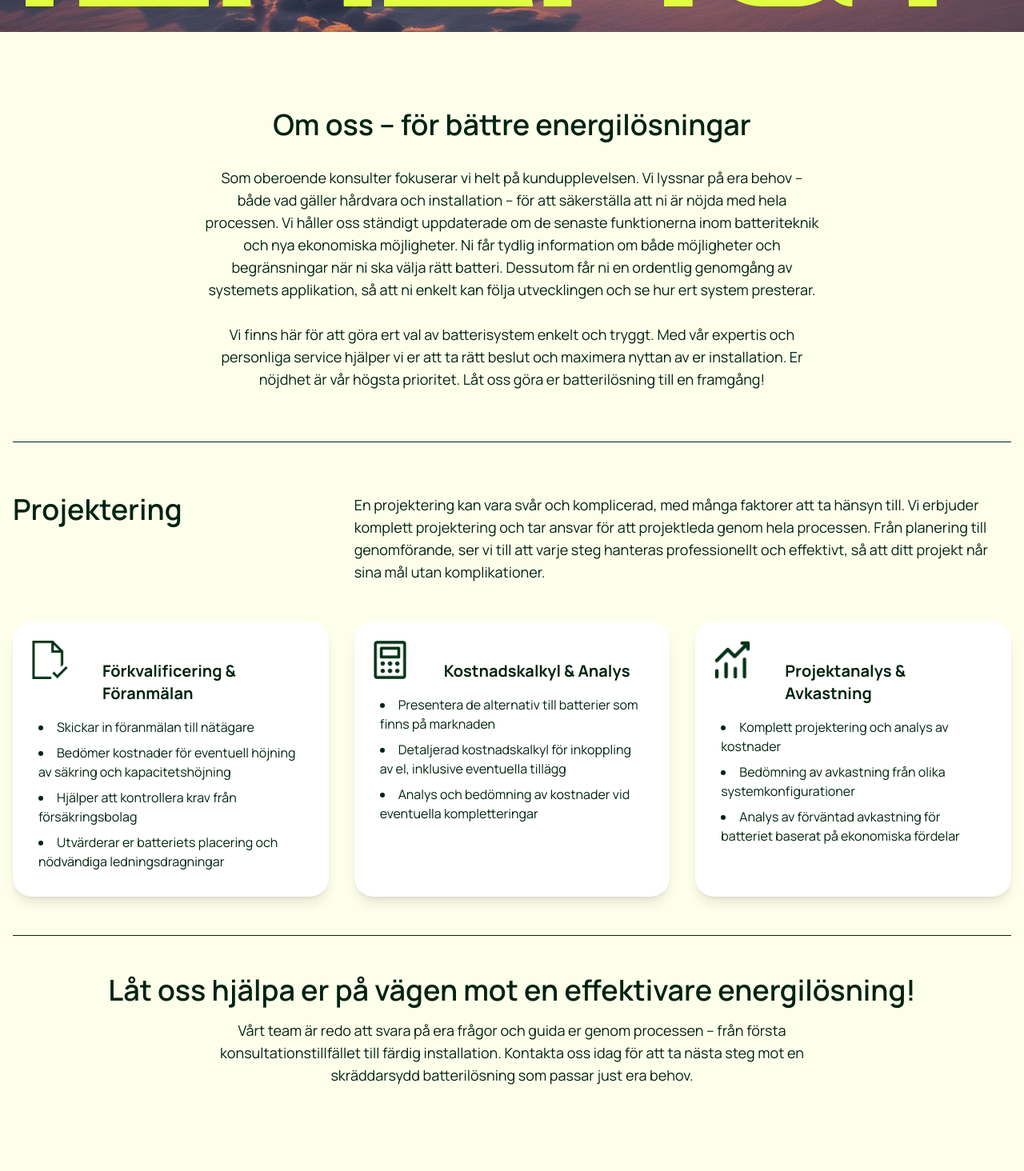
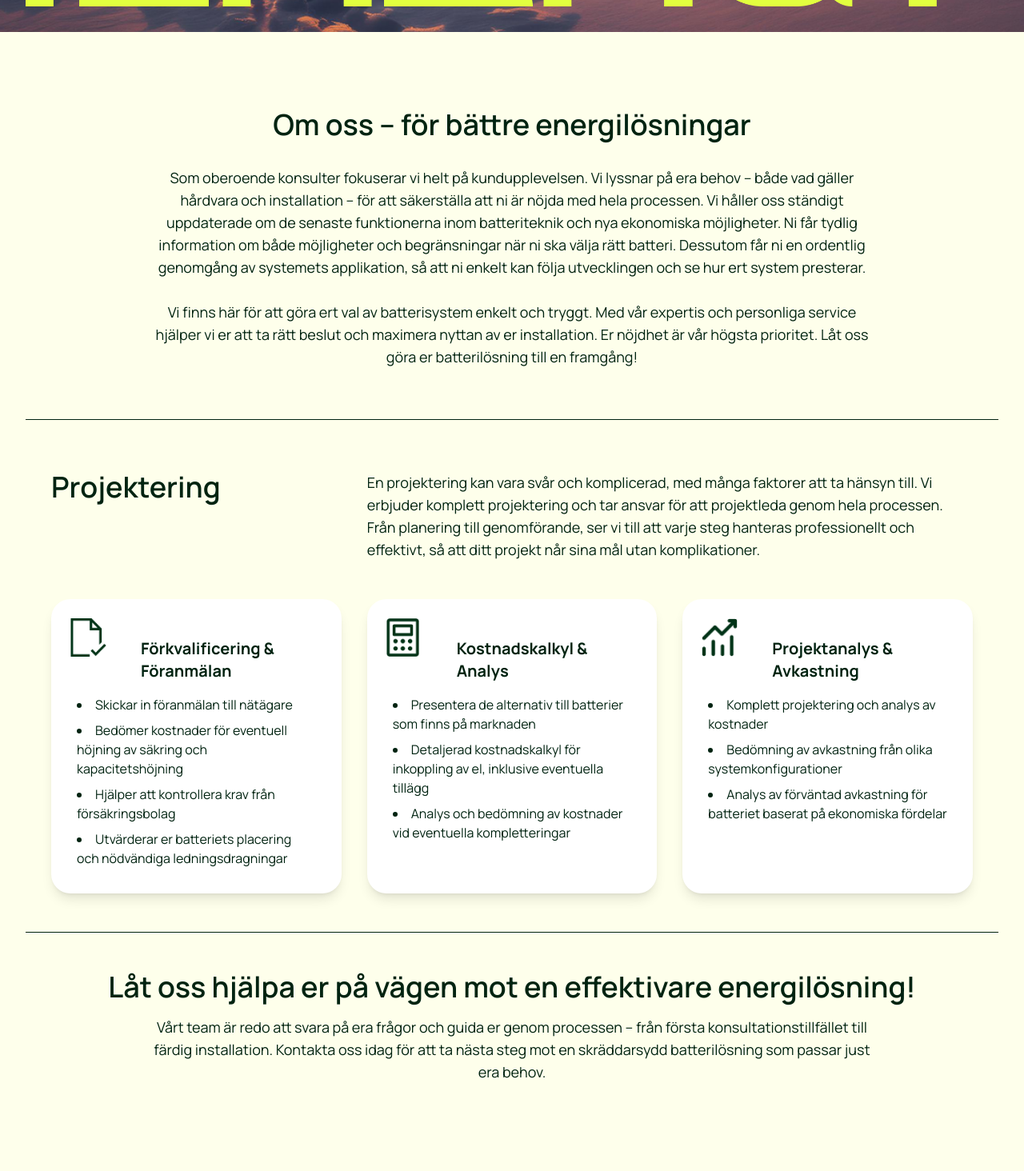
Before and after one commit to racl-fwg/fairweather-energy-app, a Next.js app: page /about in a window 1280 px wide. Shown: the part 760-2224 px from the top of the page at 80% size. Built offline with nearby package versions, Linux system fonts and the light colour scheme.

Commit message:
Added ContainerWrapper for AboutPage

```diff
--- a/app/about/AboutPage.tsx
+++ b/app/about/AboutPage.tsx
@@ -2,23 +2,24 @@
 import React from 'react';
 import { motion } from 'framer-motion';
 import ThreeCardsLayout from '@/components/ThreeCardsLayout/ThreeCardsLayout';
-import { headerTextFadeIn, defaultTextFadeIn } from '@/components/utils/animations';
+import { textFadeIn } from '@/components/utils/animations';
+import ContainerWrapper from '@/components/Wrapper/ContainerWrapper';
 
 export default function AboutPage() {
   return (
     <section id="about" className="py-12 bg-lightNeon">
-      <div className="container mx-auto px-4">
+        <ContainerWrapper>
         {/* Introduction Section */}
-        <div className="mb-16 mt-12 text-center max-w-3xl mx-auto">
+        <div className="mb-16 mt-12 text-center max-w-4xl mx-auto">
           <motion.div
             className="text-left md:text-center text-4xl font-semibold text-darkNature mb-8"
-            {...headerTextFadeIn}
+            {...textFadeIn}
           >
             Om oss – för bättre energilösningar
           </motion.div>
           <motion.div
             className="text-left md:text-center text-base sm:text-lg text-darkNature leading-7 mb-8"
-            {...defaultTextFadeIn}
+            {...textFadeIn}
           >
             Som oberoende konsulter fokuserar vi helt på kundupplevelsen. Vi lyssnar på era behov – både vad gäller hårdvara och installation – för att säkerställa att ni är nöjda med hela processen. Vi håller oss ständigt uppdaterade om de senaste funktionerna inom batteriteknik och nya ekonomiska möjligheter. Ni får tydlig information om både möjligheter och begränsningar när ni ska välja rätt batteri. Dessutom får ni en ordentlig genomgång av systemets applikation, så att ni enkelt kan följa utvecklingen och se hur ert system presterar.
           <br /> <br />
@@ -27,7 +28,7 @@ export default function AboutPage() {
         </div>
 
         {/* Horizontal Line */}
-        <motion.hr className="border-t-1 border-darkNature mb-16" {...defaultTextFadeIn} />
+        <hr className="border-t-1 border-darkNature mb-16" />
 
         {/* Use the New ThreeCardsLayout Component */}
         <ThreeCardsLayout
@@ -66,24 +67,24 @@ export default function AboutPage() {
         />
 
         {/* Horizontal Line */}
-        <motion.hr className="border-t-1 border-darkNature mb-12" {...defaultTextFadeIn} />
+        <hr className="border-t-1 border-darkNature mb-12" />
 
         {/* Final Call-to-Action Section */}
         <div className="text-center">
           <motion.div
             className="text-3xl xl:text-4xl font-semibold text-darkNature mb-4"
-            {...headerTextFadeIn}
+            {...textFadeIn}
           >
             Låt oss hjälpa er på vägen mot en effektivare energilösning!
           </motion.div>
           <motion.div
-            className="text-base sm:text-lg text-darkNature leading-7 max-w-3xl mx-auto"
-            {...defaultTextFadeIn}
+            className="text-base sm:text-lg text-darkNature leading-7 max-w-4xl mx-auto"
+            {...textFadeIn}
           >
             Vårt team är redo att svara på era frågor och guida er genom processen – från första konsultationstillfället till färdig installation. Kontakta oss idag för att ta nästa steg mot en skräddarsydd batterilösning som passar just era behov.
           </motion.div>
         </div>
-      </div>
+      </ContainerWrapper>
     </section>
   );
 }
--- a/app/components/ThreeCardsLayout/ThreeCardsLayout.tsx
+++ b/app/components/ThreeCardsLayout/ThreeCardsLayout.tsx
@@ -1,7 +1,8 @@
 "use client";
 import React from 'react';
 import { motion } from 'framer-motion';
-import { cardAnimation, headerTextFadeIn, defaultTextFadeIn } from '@/components/utils/animations';
+import { textFadeIn } from '@/components/utils/animations';
+import ContainerWrapper from '../Wrapper/ContainerWrapper';
 
 type CardProps = {
   iconSrc: string;
@@ -22,14 +23,15 @@ const ThreeCardsLayout: React.FC<ThreeCardsLayoutProps> = ({
 }) => {
   return (
     <div className="mb-12 text-darkNature">
+      <ContainerWrapper>
       {/* Section Header and Description */}
       <div className="grid grid-cols-1 md:grid-cols-3 gap-8 mb-12 items-start">
         {/* Section Title */}
-        <motion.div className="md:col-span-1" {...headerTextFadeIn}>
+        <motion.div className="md:col-span-1" {...textFadeIn}>
           <h2 className="text-3xl xl:text-4xl font-semibold mb-4">{sectionTitle}</h2>
         </motion.div>
         {/* Section Description */}
-        <motion.div className="text-lg md:col-start-2 md:col-span-2" {...defaultTextFadeIn}>
+        <motion.div className="text-lg md:col-start-2 md:col-span-2" {...textFadeIn}>
           <p>{sectionDescription}</p>
         </motion.div>
       </div>
@@ -37,10 +39,9 @@ const ThreeCardsLayout: React.FC<ThreeCardsLayoutProps> = ({
       {/* Cards Section */}
       <div className="grid grid-cols-1 sm:grid-cols-1 lg:grid-cols-3 gap-8 mb-12">
         {cards.map((card, index) => (
-          <motion.div
+          <div
             key={index}
-            className="p-8 bg-white shadow-lg rounded-3xl relative"
-            {...cardAnimation(0.2 + index * 0.2)} // Staggered animation for each card
+            className="p-8 bg-white shadow-lg rounded-3xl relative transfrom transition-transform hover:scale-105"
           >
             <img
               src={card.iconSrc}
@@ -55,9 +56,10 @@ const ThreeCardsLayout: React.FC<ThreeCardsLayoutProps> = ({
                 <li key={idx}>{item}</li>
               ))}
             </ul>
-          </motion.div>
+          </div>
         ))}
       </div>
+      </ContainerWrapper>
     </div>
   );
 };
```
